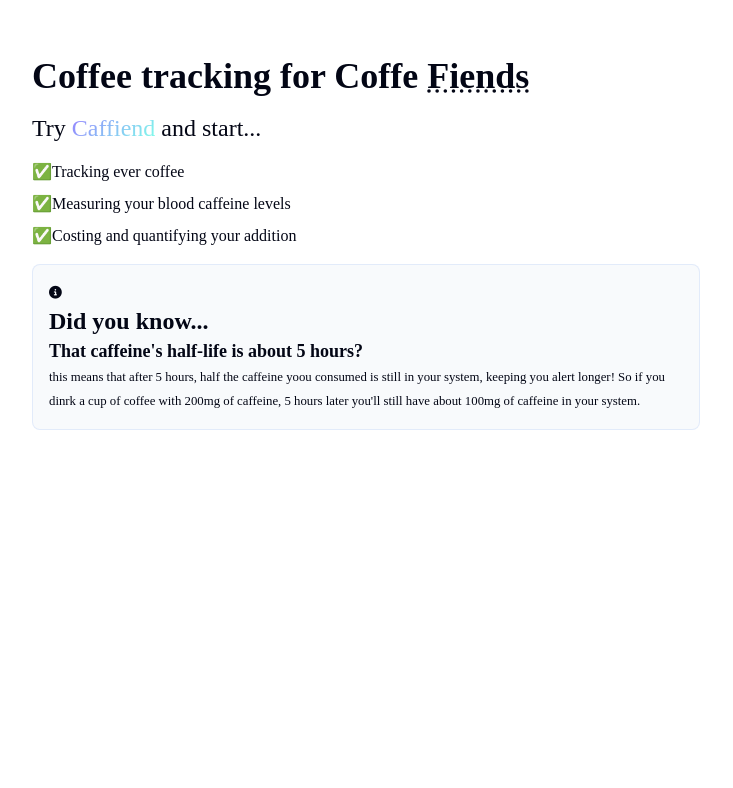
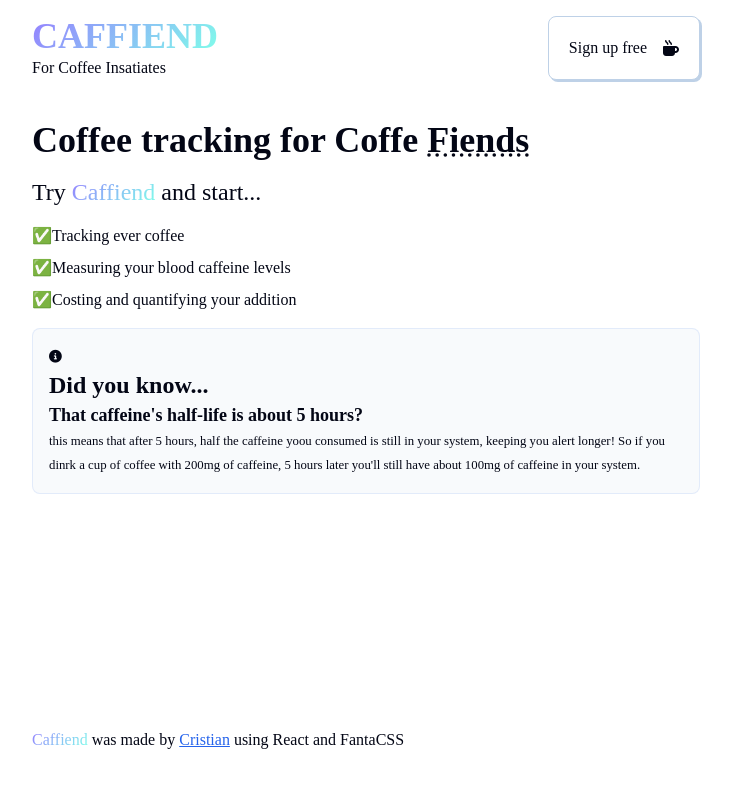
Before and after one commit to Cr1sti4n85/caffiend, a React (Vite) app: page / in a window 1280 px wide. Shown: the top 788 px of the page, without its empty margins (274-1007 px from the left). Built offline with nearby package versions, Linux system fonts and the light colour scheme; a web font is replaced by a local one.

Commit message:
Build header, footer and add styles

```diff
--- a/src/components/Layout.jsx
+++ b/src/components/Layout.jsx
@@ -1,9 +1,27 @@
 function Layout(props) {
   const { children } = props;
 
-  const header = <header></header>;
+  const header = (
+    <header>
+      <div>
+        <h1 className="text-gradient">CAFFIEND</h1>
+        <p>For Coffee Insatiates</p>
+      </div>
+      <button>
+        <p>Sign up free</p>
+        <i className="fa-solid fa-mug-hot"></i>
+      </button>
+    </header>
+  );
 
-  const footer = <footer></footer>;
+  const footer = (
+    <footer>
+      <p>
+        <span className="text-gradient">Caffiend</span> was made by{" "}
+        <a href="">Cristian</a> using React and FantaCSS
+      </p>
+    </footer>
+  );
   return (
     <>
       {header}
--- a/src/index.css
+++ b/src/index.css
@@ -7,6 +7,19 @@
   width: 100%;
   margin: 0 auto;
   min-height: 100vh;
+}
+
+header {
+  display: flex;
+  align-items: centers;
+  gap: 1rem;
+  justify-content: space-between;
+}
+
+header button {
+  display: flex;
+  align-items: center;
+  gap: 1rem;
 }
 
 main {
@@ -40,3 +53,11 @@
   flex-direction: column;
   gap: 0.5rem;
 }
+
+footer {
+  padding: 2rem 0;
+  display: flex;
+  align-items: start;
+  gap: 2rem;
+  flex-wrap: wrap;
+}
```
